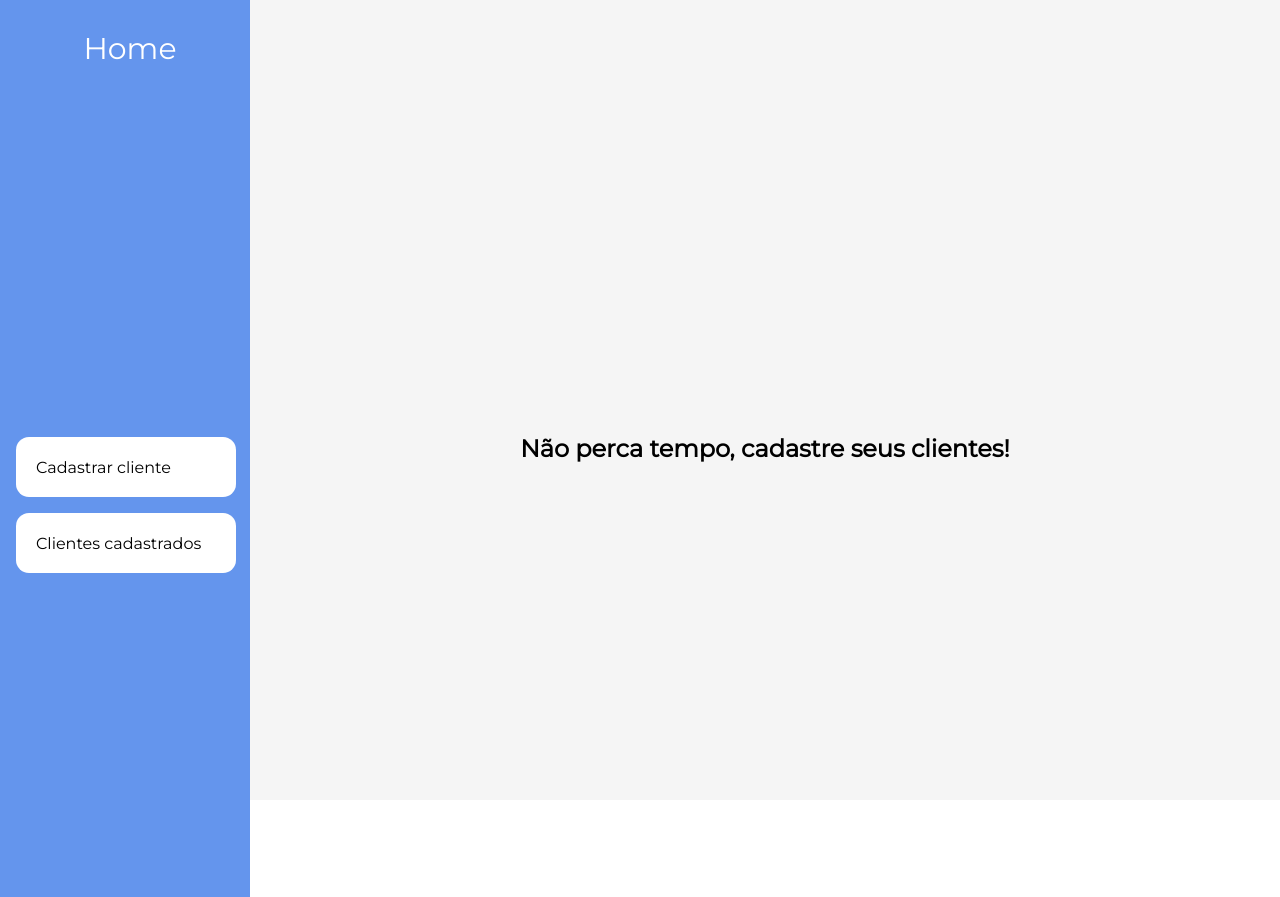
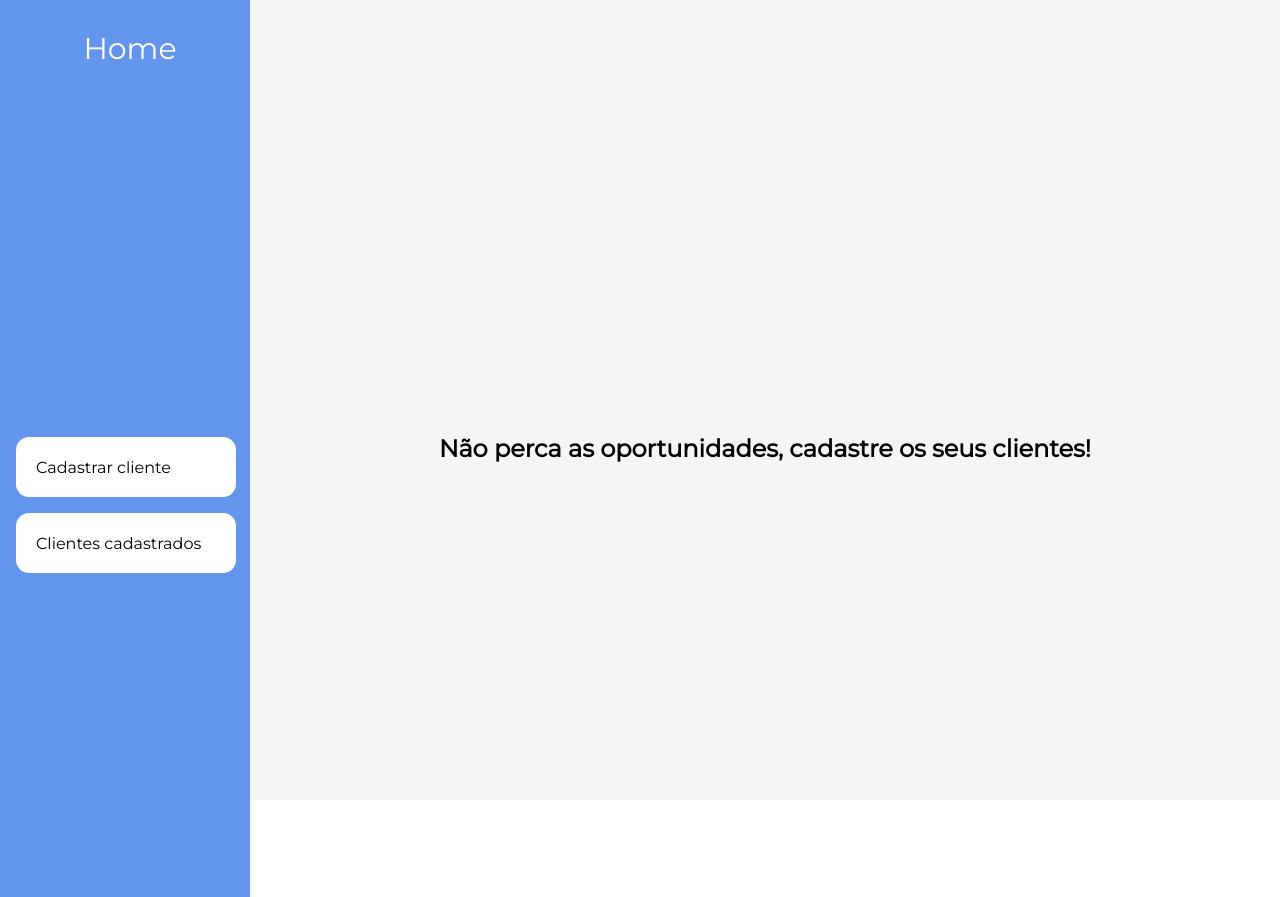
Before and after one commit to ramomfrz/form-web-app, a React (Vite) app: page / in a window 1280 px wide. Built offline with nearby package versions, Linux system fonts and the light colour scheme.

Commit message:
refactor: alteração de h2 na home

```diff
--- a/src/components/Home/index.jsx
+++ b/src/components/Home/index.jsx
@@ -3,7 +3,7 @@ import React from 'react'
 function Home() {
     return (
         <div className='home-container'>
-            <h2>Não perca tempo, cadastre seus clientes!</h2>
+            <h2>Não perca as oportunidades, cadastre os seus clientes!</h2>
         </div>
     )
 }
```
